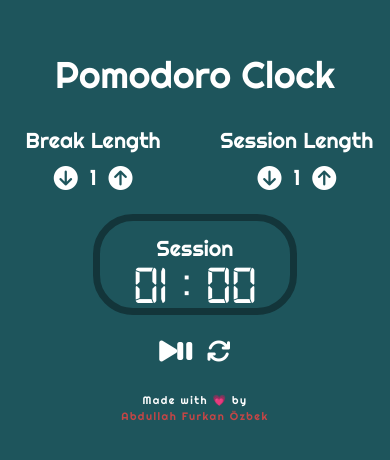
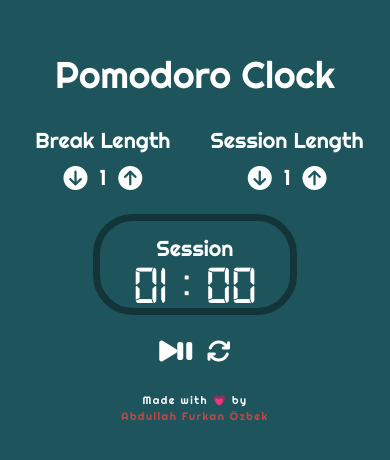
Before and after one commit to afozbek/Pomodoro-Clock, a React (Create React App) app: page / in a window 390 px wide. Shown: the part 200-660 px from the top of the page. Built offline with nearby package versions, Linux system fonts and the light colour scheme.

Commit message:
manage width responsive

```diff
--- a/src/components/Lengths/Lengths.js
+++ b/src/components/Lengths/Lengths.js
@@ -3,7 +3,10 @@ import React from "react";
 import Length from "./Length/Length";
 
 const Lengths = props => {
-  const breakStyle = { marginRight: "39px" };
+  let breakStyle = { marginRight: "2rem" };
+  if (window.innerWidth < 600) {
+    breakStyle = { marginRight: "0" };
+  }
   return (
     <div className="lengths">
       <Length
```
